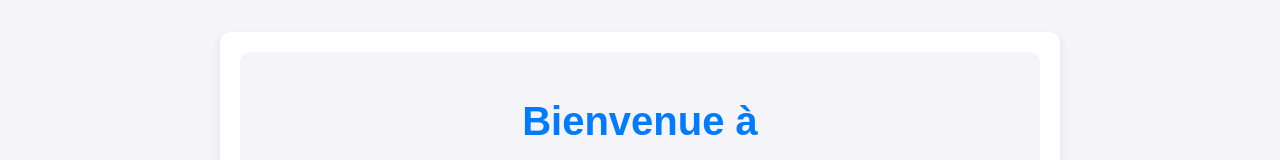
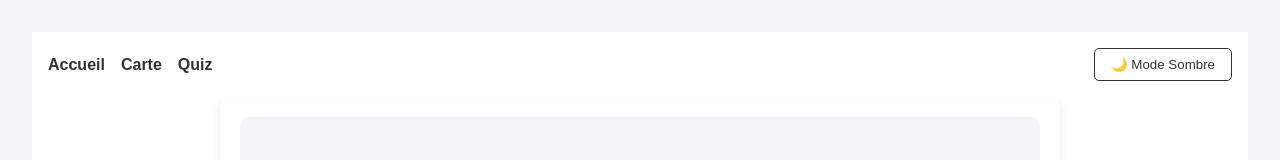
Before and after one commit to keynepekar/FlushFactory, a React (Vite) app in the folder frontend/: page / in a window 1280 px wide. Shown: the top 160 px of the page. Built offline with nearby package versions, Linux system fonts and the light colour scheme; no server answers.

Commit message:
mode sombre

```diff
--- a/frontend/src/App.jsx
+++ b/frontend/src/App.jsx
@@ -1,17 +1,37 @@
+import React, { useState } from 'react';
+import './styles/App.scss';
 import { BrowserRouter as Router, Route, Routes } from 'react-router-dom';
 import Home from './pages/Home';
 import Map from './pages/Map';
 import Quiz from './pages/Quiz';
 
 function App() {
+  const [isDarkMode, setIsDarkMode] = useState(false);
+
+  const toggleDarkMode = () => {
+    setIsDarkMode(!isDarkMode);
+  };
+
   return (
+    <div className={isDarkMode ? 'app dark-mode' : 'app'}>
       <Router>
+        <header className="app-header">
+          <nav>
+            <a href="/">Accueil</a>
+            <a href="/map">Carte</a>
+            <a href="/quiz">Quiz</a>
+          </nav>
+          <button onClick={toggleDarkMode}>
+            {isDarkMode ? '☀️ Mode Clair' : '🌙 Mode Sombre'}
+          </button>
+        </header>
         <Routes>
           <Route path="/" element={<Home />} />
           <Route path="/map" element={<Map />} />
           <Route path="/quiz" element={<Quiz />} />
         </Routes>
       </Router>
+    </div>
   );
 }
 
--- a/frontend/src/styles/App.scss
+++ b/frontend/src/styles/App.scss
@@ -36,8 +36,84 @@ body {
   font-size: 16px;
   cursor: pointer;
   margin: 5px;
+
+  &:hover {
+    background-color: #0056b3;
+  }
 }
 
-.quiz-container button:hover {
-  background-color: #0056b3;
+.app {
+  background-color: #ffffff;
+  color: #333;
+  transition: background-color 0.3s, color 0.3s;
+
+  &.dark-mode {
+    background-color: #121212;
+    color: #e0e0e0;
+
+    .quiz-container,
+    .home-container,
+    .home-header,
+    .home-stats {
+      background-color: #1e1e1e;
+      color: #e0e0e0;
+      border-color: #333;
+    }
+
+    nav a {
+      color: #e0e0e0;
+
+      &:hover {
+        color: #4dabf7;
+      }
+    }
+
+    button {
+      border-color: #e0e0e0;
+
+      &:hover {
+        background-color: #444;
+        color: #fff;
+      }
+    }
+  }
 }
+
+.app-header {
+  display: flex;
+  justify-content: space-between;
+  align-items: center;
+  padding: 1rem;
+  background-color: inherit;
+
+  nav {
+    display: flex;
+    gap: 1rem;
+
+    a {
+      text-decoration: none;
+      color: inherit;
+      font-weight: bold;
+      transition: color 0.3s;
+
+      &:hover {
+        color: #007bff;
+      }
+    }
+  }
+
+  button {
+    background-color: transparent;
+    color: inherit;
+    border: 1px solid currentColor;
+    padding: 0.5rem 1rem;
+    border-radius: 5px;
+    cursor: pointer;
+    transition: background-color 0.3s, color 0.3s;
+
+    &:hover {
+      background-color: #333;
+      color: #fff;
+    }
+  }
+}
--- a/frontend/src/styles/Home.scss
+++ b/frontend/src/styles/Home.scss
@@ -6,6 +6,12 @@
   background-color: #ffffff;
   border-radius: 10px;
   box-shadow: 0 4px 8px rgba(0, 0, 0, 0.1);
+  transition: background-color 0.3s, color 0.3s;
+
+  &.dark-mode {
+    background-color: #1e1e1e;
+    color: #e0e0e0;
+  }
 }
 
 .home-header {
@@ -28,6 +34,14 @@
   .home-location {
     font-weight: bold;
     color: #333;
+
+    &.dark-mode {
+      color: #e0e0e0;
+    }
+  }
+
+  &.dark-mode {
+    background-color: #2a2a2a;
   }
 }
 
@@ -63,6 +77,11 @@
     text-align: center;
     margin-top: -5px;
   }
+
+  &.dark-mode {
+    background-color: #1e1e1e;
+    color: #e0e0e0;
+  }
 }
 
 .home-stats {
@@ -84,6 +103,14 @@
       font-size: 1.1rem;
       margin: 5px 0;
       color: #333;
+
+      &.dark-mode {
+        color: #e0e0e0;
       }
     }
   }
+
+  &.dark-mode {
+    background-color: #2a2a2a;
+  }
+}
```
Lines whose indentation alone changed are shown as unchanged.
